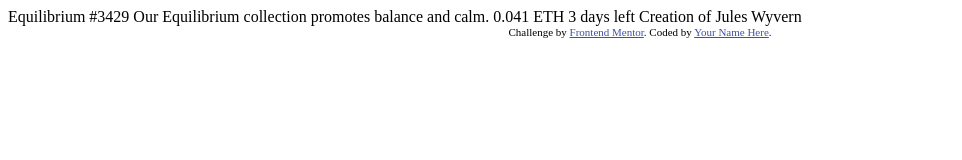
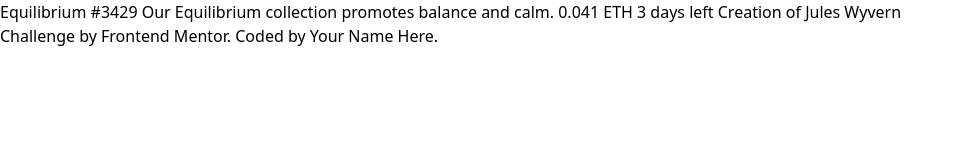
Before and after one commit to Enning94/NFT-preview-card-component-solution, a website: page index.html in a window 1280 px wide. Shown: the whole page, without its empty margins (0-962 px from the left). Drawn offline with Linux system fonts and the light colour scheme.

Commit message:
Set Tailwind CSS

```diff
--- a/index.html
+++ b/index.html
@@ -9,10 +9,7 @@
   <title>Frontend Mentor | NFT preview card component</title>
 
   <!-- Feel free to remove these styles or customise in your own stylesheet 👍 -->
-  <style>
-    .attribution { font-size: 11px; text-align: center; }
-    .attribution a { color: hsl(228, 45%, 44%); }
-  </style>
+   <link href="./output.css" rel="stylesheet">
 </head>
 <body>
 
--- /dev/null
+++ b/input.css
@@ -0,0 +1 @@
+@import "tailwindcss";
--- /dev/null
+++ b/package.json
@@ -0,0 +1,6 @@
+{
+  "dependencies": {
+    "@tailwindcss/cli": "^4.1.14",
+    "tailwindcss": "^4.1.14"
+  }
+}
```
Also changed, not shown: output.css (added), 2 other files.
